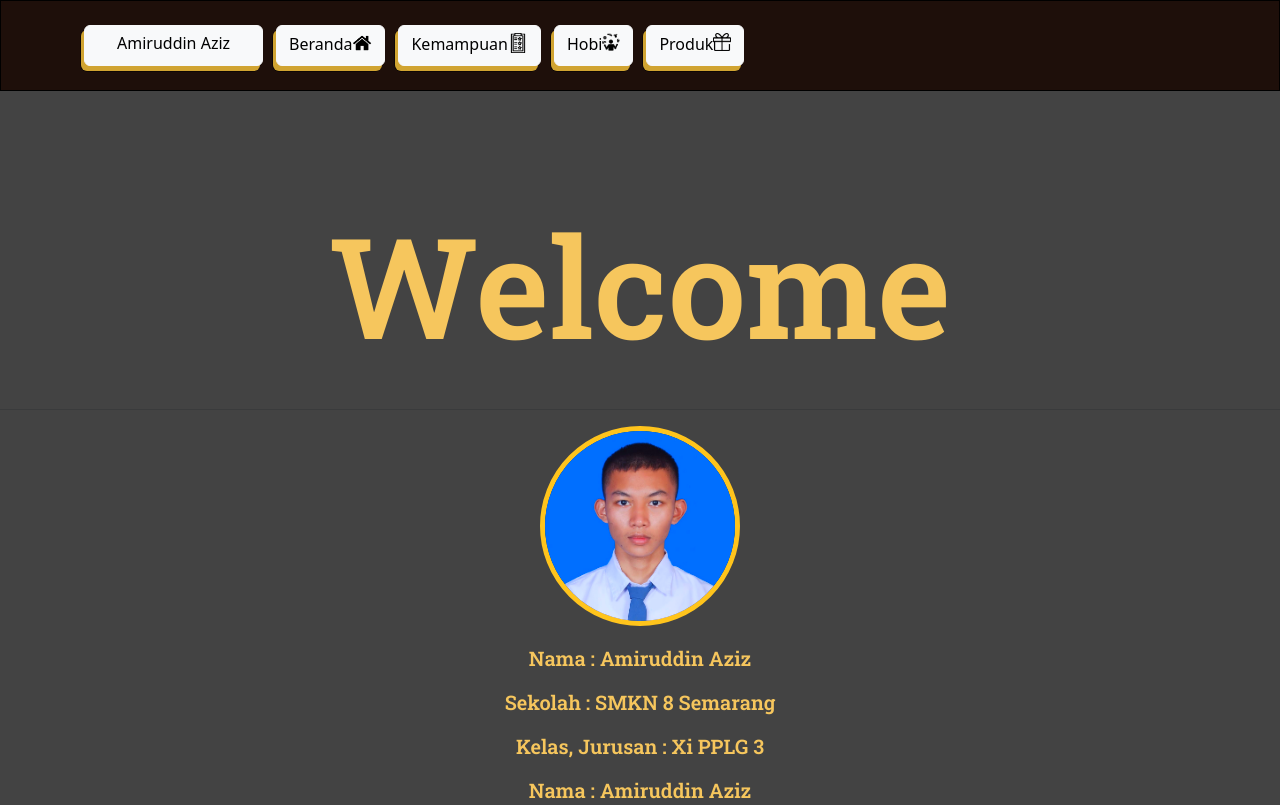
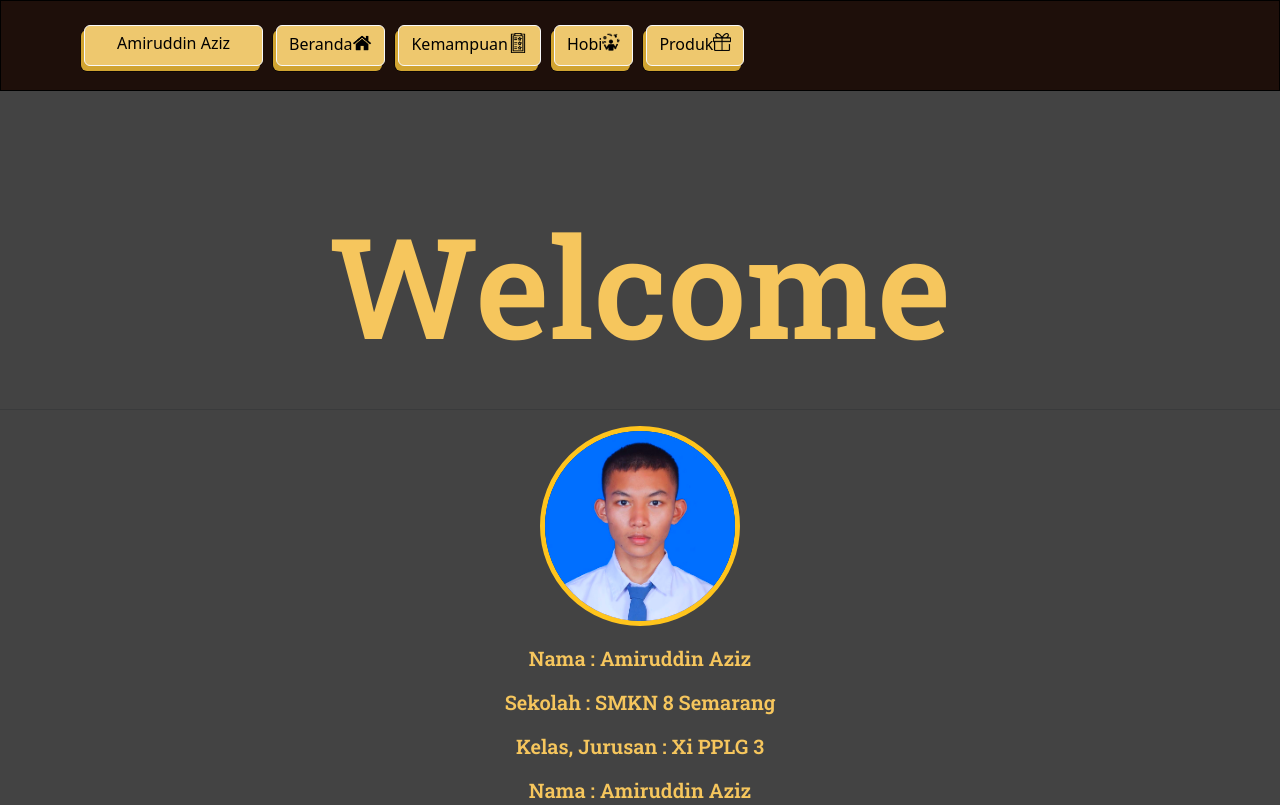
Before and after one commit to amiruddinaziz123/BiodataAziz.github.io, a plain HTML site: page index.html in a window 1280 px wide. Shown: the top 805 px of the page. Drawn offline with nearby package versions, Linux system fonts and the light colour scheme.

Commit message:
Update index.html

```diff
--- a/index.html
+++ b/index.html
@@ -27,6 +27,11 @@
 			    font-family: "Roboto Slab", serif;
 			    color: #f6c65d;
 			    /* text-align: center; */
+			}
+			.btn {
+			    background-color: rgb(238 200 110);
+			    box-shadow: -3px 5px #d1a431, -3.5px 5.5px black;
+			    margin-left: 5px;
 			}
 		</style>
 	</head>
```
